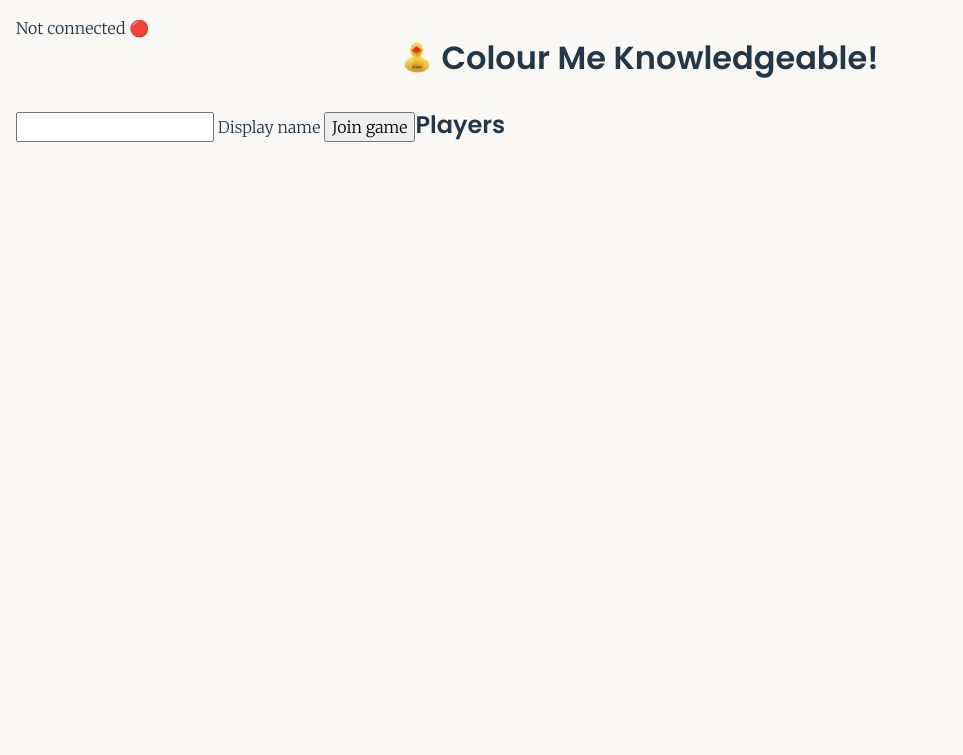
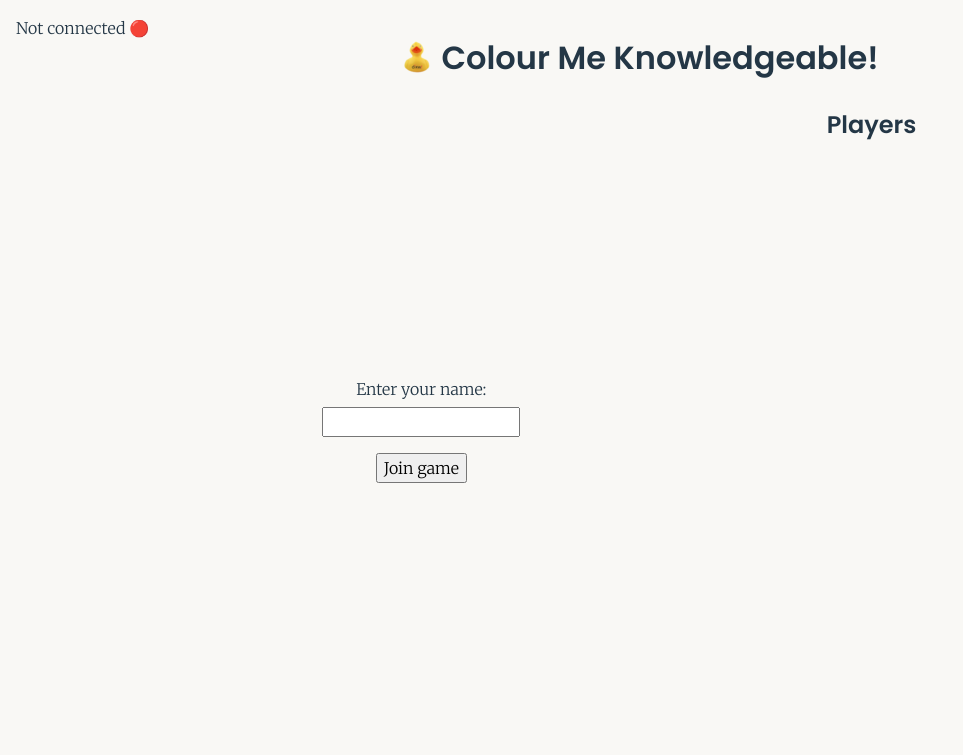
Before and after one commit to dxw/js-cop-games, a website with bundled scripts: page client/index.html in a window 1280 px wide. Shown: the whole page, without its empty margins (0-963 px from the left). Built offline with nearby package versions, Linux system fonts and the light colour scheme; files whose address does not match are found by name.

Commit message:
Add column layout
This adds a simple column layout with the gameplay area (2/3rds of
viewport) to the left and a column displaying meta information to the
right (1/3 of viewport).

```diff
--- a/client/assets/styles/main.css
+++ b/client/assets/styles/main.css
@@ -88,6 +88,36 @@ main {
   height: var(--main-height);
 }
 
+#gameplay-column{
+  display: flex;
+  flex-direction: column;
+  align-items: center;
+  justify-content: center;
+
+  width: calc(calc(var(--body-width) / 3) * 2);
+
+  form {
+    display: flex;
+    flex-direction: column;
+    align-items: center;
+    justify-content: center;
+
+    label {
+      margin-bottom: var(--spacing-tiny);
+    }
+
+    input {
+      margin-bottom: var(--spacing-small);
+    }
+  }
+}
+
+#players-and-scores-column{
+  display: flex;
+  flex-direction: column;
+  width: calc(var(--body-width) / 3);
+}
+
 #connection-status-icon {
   position: absolute;
   top: var(--spacing-medium-small);
--- a/client/index.html
+++ b/client/index.html
@@ -25,14 +25,19 @@
     </header>
 
     <main>
-      <form id="name-form">
-        <input id="name" type="text" />
-        <label for="name">Display name</label>
+      <div id="gameplay-column">
+        <form id="name-form">
+          <label for="name">Enter your name:</label>
+          <input id="name" type="text" />
 
-        <button type="submit">Join game</button>
-      </form>
+          <button type="submit">Join game</button>
+        </form>
+    </div>
+
+    <div id="players-and-scores-column">
 
       <h2>Players</h2>
+    </div>
 
       <ul id="player-list"></ul>
 
```
Also changed, not shown: e2e/app.test.ts (+1 -1 lines).
